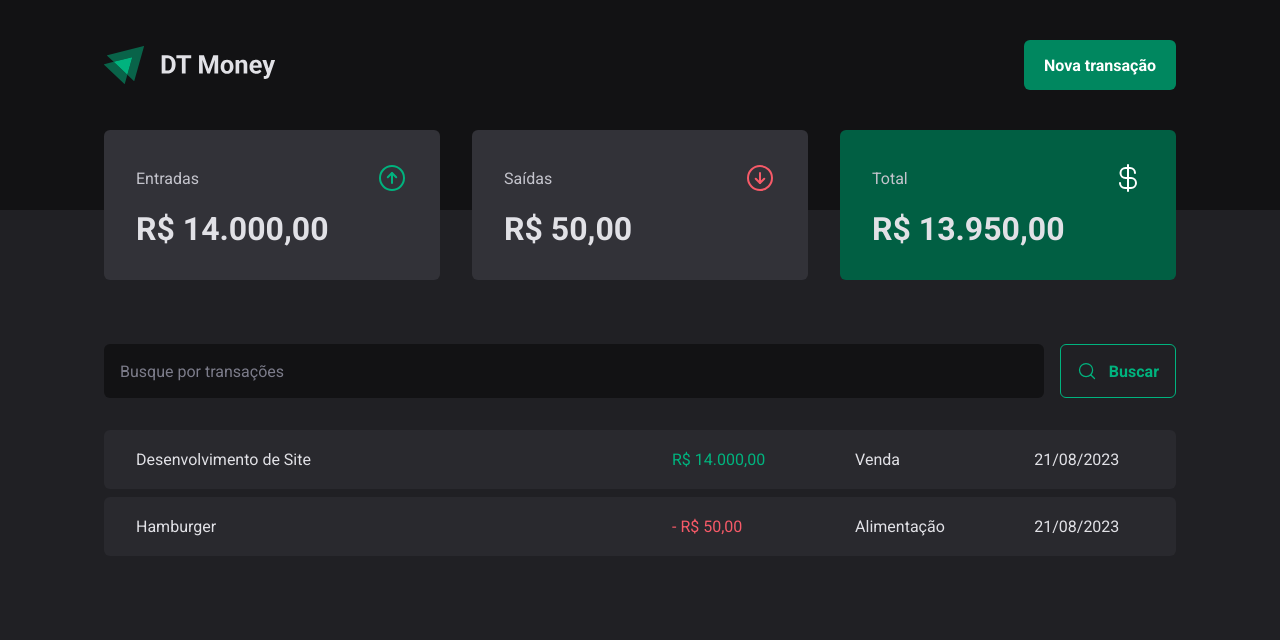
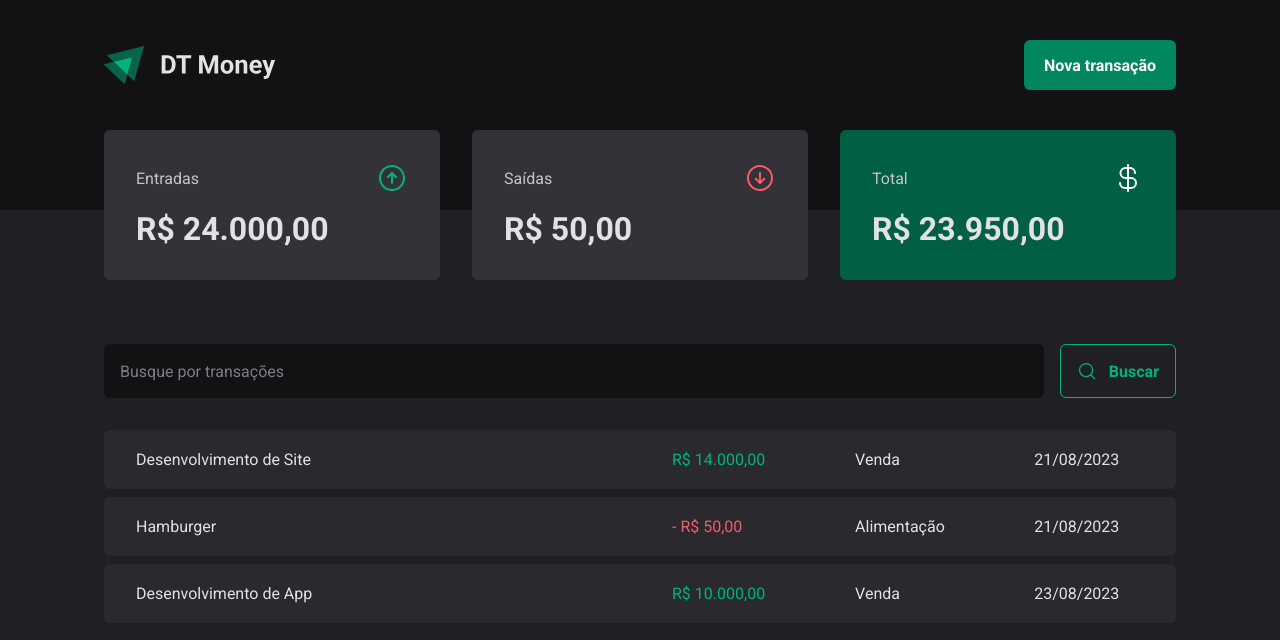
Before and after one commit to felipesanderp/dt-money, a React (Vite) app: page / in a window 1280 px wide. Shown: the top 640 px of the page. Built offline with nearby package versions, Linux system fonts and the light colour scheme; data requests are answered from the project's data file.

Commit message:
create new transaction

```diff
--- a/server.json
+++ b/server.json
@@ -15,6 +15,14 @@
       "category": "Alimentação",
       "price": 50,
       "createdAt": "2023-08-21T19:00:32.545Z"
+    },
+    {
+      "description": "Desenvolvimento de App",
+      "category": "Venda",
+      "price": 10000,
+      "type": "income",
+      "createdAt": "2023-08-23T15:03:52.680Z",
+      "id": 3
     }
   ]
 }
--- a/src/components/NewTransactionModal/index.tsx
+++ b/src/components/NewTransactionModal/index.tsx
@@ -5,6 +5,7 @@ import * as Dialog from '@radix-ui/react-dialog'
 import { ArrowCircleDown, ArrowCircleUp, X } from 'phosphor-react'
 
 import { Content, Overlay, CloseButton, TransactionType, TransactionTypeButton } from './styles'
+import { api } from '../../lib/axios'
 
 const newTransactionFormSchema = zod.object({
   description: zod.string(),
@@ -27,9 +28,15 @@ export function NewTransactionModal() {
   })
 
   async function handleCreateNewTransaction(data: zod.infer<typeof newTransactionFormSchema>) {
-    await new Promise(resolve => setTimeout(resolve, 2000))
+    const { description, category, price, type } = data;
 
-    console.log(data)
+    await api.post('transactions', {
+      description,
+      category,
+      price,
+      type,
+      createdAt: new Date(),
+    })
   }
 
   return (
```
